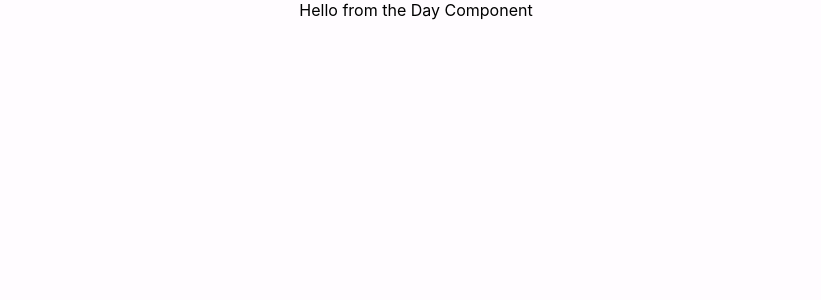
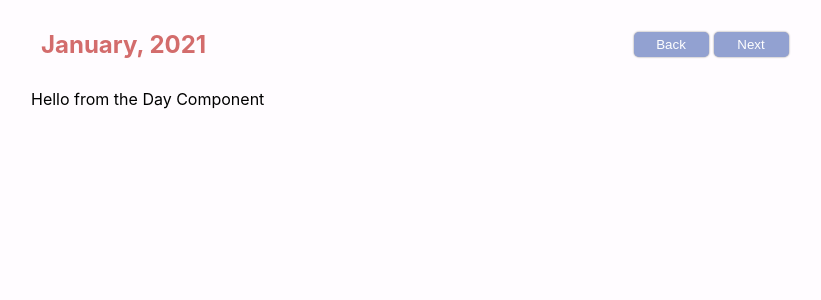
Before and after one commit to awni-as/projects-js, a React (Create React App) app in the folder calendar-react/: page / in a window 1280 px wide. Shown: the top 300 px of the page, without its empty margins (224-1045 px from the left). Built offline with nearby package versions, Linux system fonts and the light colour scheme.

Commit message:
Added Skeleton to Calendar Header

```diff
--- a/calendar-react/public/styles.css
+++ b/calendar-react/public/styles.css
@@ -17,17 +17,6 @@ button {
   color: white;
 }
 
-#header {
-  padding: 10px;
-  color: #d36c6c;
-  font-size: 26px;
-  font-family: sans-serif;
-  display: flex;
-  justify-content: space-between;
-}
-#header button {
-  background-color: #92a1d1;
-}
 #container {
   width: 770px;
 }
--- a/calendar-react/src/App.js
+++ b/calendar-react/src/App.js
@@ -1,5 +1,6 @@
 import React, { useState, useEffect } from "react";
 import Day from "./components/Day";
+import CalendarHeader from "./components/CalendarHeader";
 
 function App() {
   // 0 refers to current month. -1 refers to the previous month. 1 refers to the next month.
@@ -24,7 +25,8 @@ function App() {
   }, [events]);
 
   return (
-    <div>
+    <div id="container">
+      <CalendarHeader />
       <Day />
     </div>
   );
--- a/calendar-react/src/components/CalendarHeader.css
+++ b/calendar-react/src/components/CalendarHeader.css
@@ -0,0 +1,11 @@
+#header {
+  padding: 10px;
+  display: flex;
+  align-items: center;
+  justify-content: space-between;
+  color: #d36c6c;
+}
+
+#header button {
+  background-color: #92a1d1;
+}
--- a/calendar-react/src/components/CalendarHeader.js
+++ b/calendar-react/src/components/CalendarHeader.js
@@ -1 +1,23 @@
 // This component wraps up the month, year, and navigation buttons
+import React from "react";
+import "./CalendarHeader.css";
+
+function CalendarHeader() {
+  return (
+    <div id="header">
+      <div id="monthDisplay">
+        <h2>January, 2021</h2>
+      </div>
+      <div>
+        <button id="backButton" type="submit">
+          Back
+        </button>
+        <button id="nextButton" type="submit">
+          Next
+        </button>
+      </div>
+    </div>
+  );
+}
+
+export default CalendarHeader;
```
